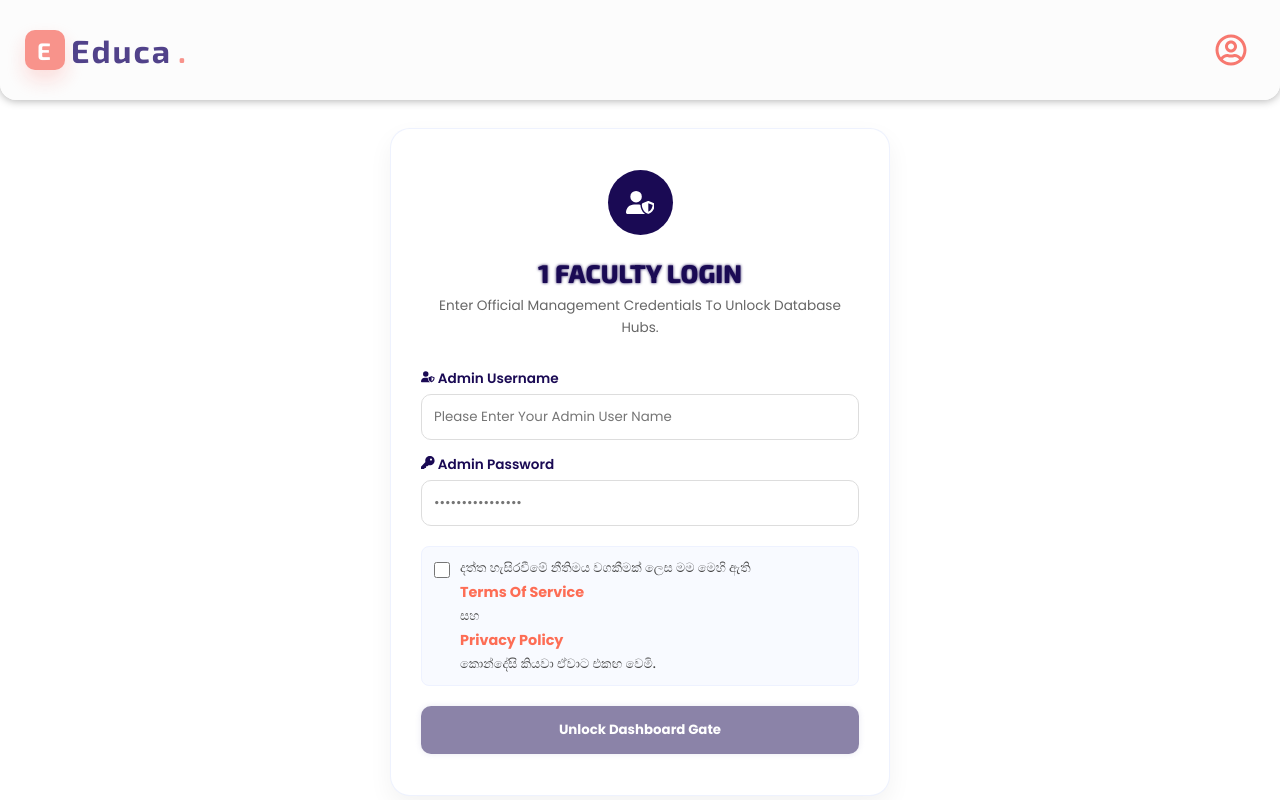
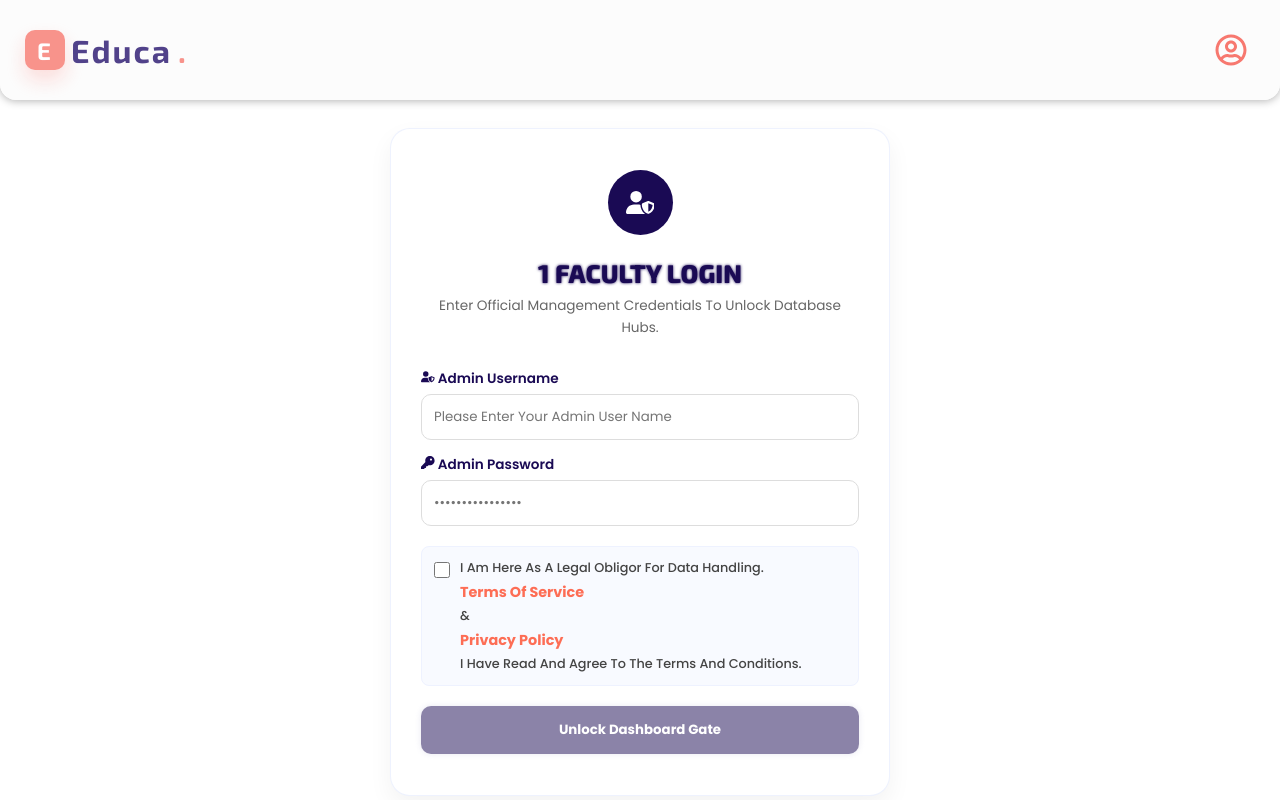
Before and after one commit to lakshan-beast/Educa-OL-Learning-Platform, a React (Vite) app: page /admin/1 in a window 1280 px wide. Shown: the top 800 px of the page. Built offline with nearby package versions, Linux system fonts and the light colour scheme.

Commit message:
text translate

```diff
--- a/src/pages/AdminDashboard.jsx
+++ b/src/pages/AdminDashboard.jsx
@@ -708,7 +708,7 @@ const AdminDashboard = () => {
                     cursor: "pointer",
                     fontWeight: "500",
                   }}>
-                  දත්ත හැසිරවීමේ නීතිමය වගකීමක් ලෙස මම මෙහි ඇති{" "}
+                  I am here as a legal obligor for data handling.
                   <Link
                     to="/terms"
                     target="_blank"
@@ -719,7 +719,7 @@ const AdminDashboard = () => {
                     }}>
                     Terms of Service
                   </Link>{" "}
-                  සහ{" "}
+                  &
                   <Link
                     to="/privacy"
                     target="_blank"
@@ -730,7 +730,7 @@ const AdminDashboard = () => {
                     }}>
                     Privacy Policy
                   </Link>{" "}
-                  කොන්දේසි කියවා ඒවාට එකඟ වෙමි.
+                  I have read and agree to the terms and conditions.
                 </label>
               </div>
 
```
